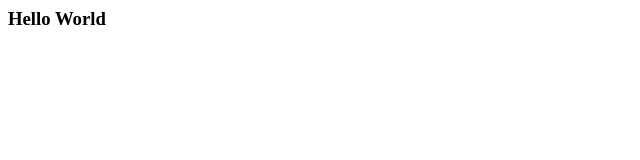
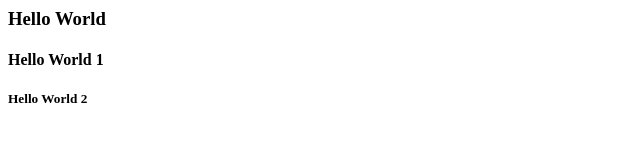
Before and after one commit to sahanjayawardena9619/MyFirstApp, a plain HTML site: page index.html in a window 1280 px wide. Shown: the whole page, without its empty margins (0-640 px from the left). Drawn offline with Linux system fonts and the light colour scheme.

Commit message:
Test Commit

```diff
--- a/index.html
+++ b/index.html
@@ -4,5 +4,7 @@
 </head>
 <body>
 	<h3>Hello World</h3>
+	<h4>Hello World 1</h4>
+	<h5>Hello World 2</h4>
 </body>
 </html>
```
